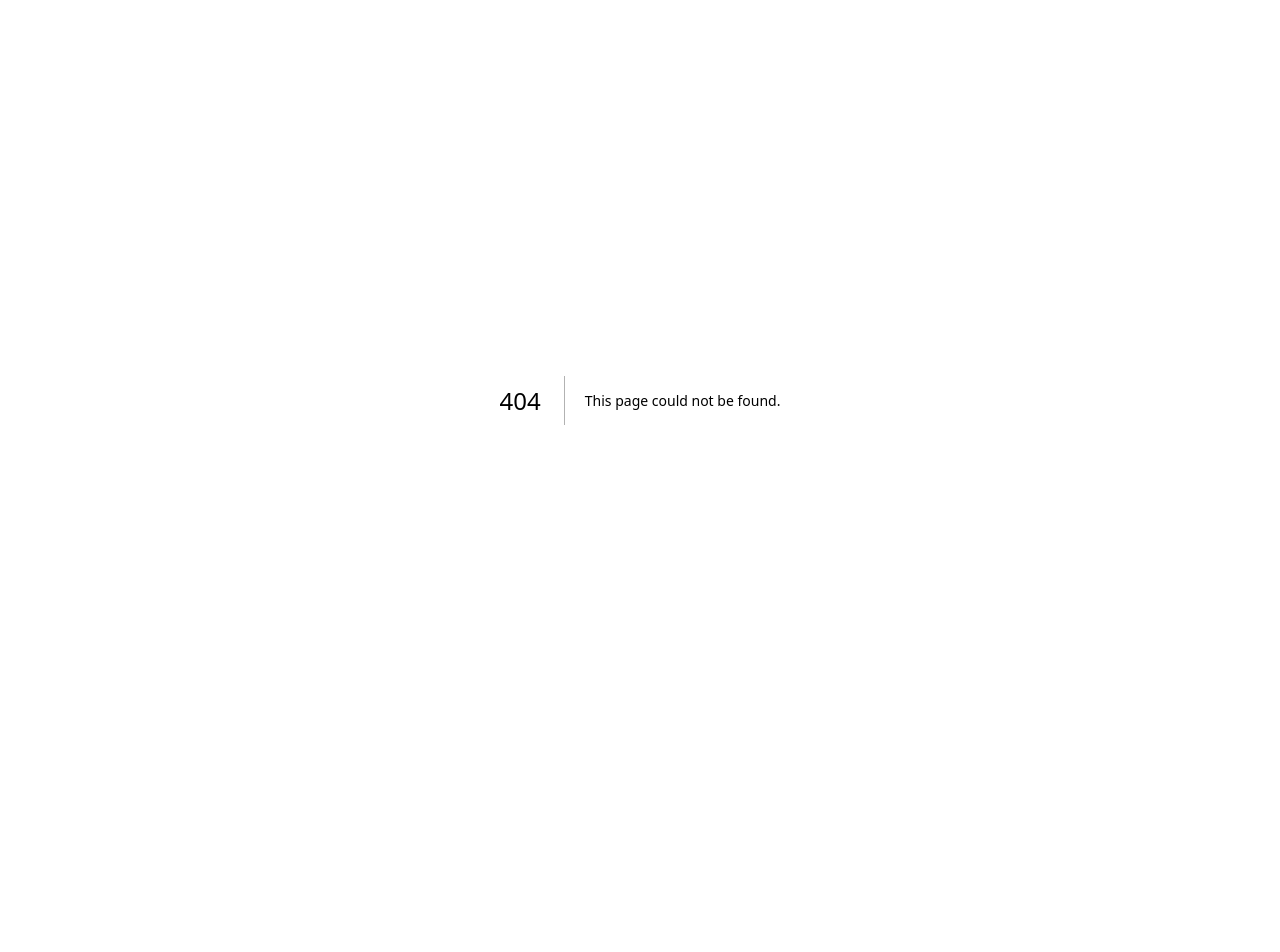
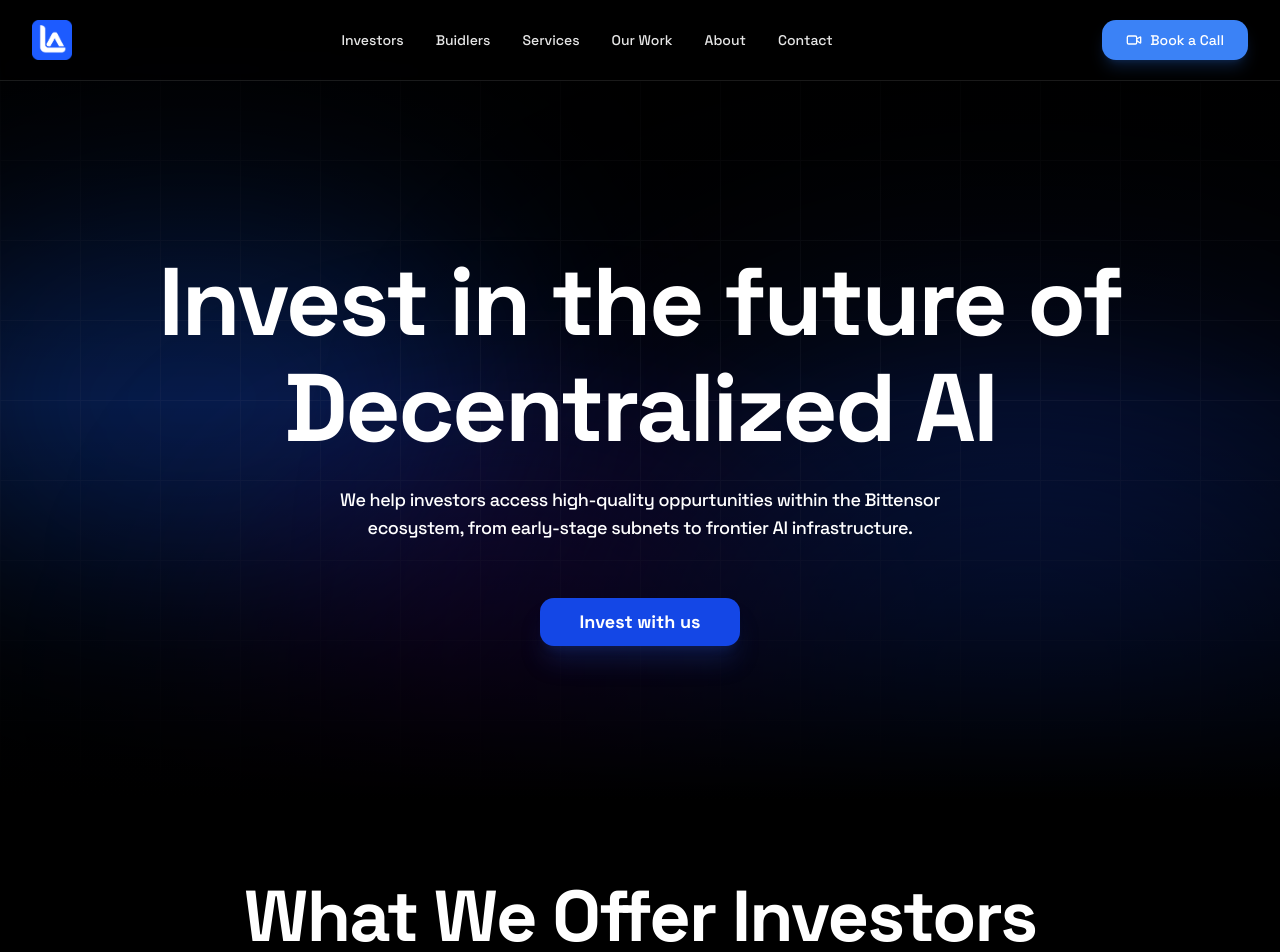
Before and after one commit to sagarregmi2056/lamida-frontend, a Next.js app: page /investors in a window 1280 px wide. Before the commit this address had no page. Shown: the top 952 px of the page. Before the commit the page ends 800 px from the top, so only its background shows below. Built offline with nearby package versions, Linux system fonts and the light colour scheme.

Commit message:
initiated investors page

```diff
--- /dev/null
+++ b/app/investors/page.tsx
@@ -0,0 +1,21 @@
+ import Navigation from "@/components/Navigation";
+ import Footer from "@/components/Footer";
+ import Hero from "@/components/InvestorsHero";
+ import WhatWeOffer from "@/components/CardGridSection";
+ export default function InvestorsPage() {
+   return (
+    <main className="relative min-h-screen bg-black overflow-x-hidden">
+       <Navigation />
+      <Hero />
+        <WhatWeOffer title="What We Offer Investors"
+  imageDir="/investors"
+  cardTitles={[
+    "Curated Access to Bittensor Subnets",
+    "Transparent Performance Insights",
+    "Due Diligence & technical evaluation",
+    "Long-term ecosystem alignment"
+  ]} />
+      <Footer />
+    </main>
+  );
+}
--- /dev/null
+++ b/components/CardGridSection.jsx
@@ -0,0 +1,40 @@
+export default function CardGridSection({ title, imageDir, cardTitles }) {
+  return (
+    <section className="px-12 py-20 text-white">
+      {/* Heading */}
+      <h2 className="text-5xl md:text-6xl lg:text-7xl font-bold text-center tracking-tight mb-20">
+        {title}
+      </h2>
+
+      {/* Card Grid */}
+      <div className="flex justify-center w-full">
+        <div className="grid grid-cols-1 md:grid-cols-2 gap-x-10 gap-y-10">
+          {cardTitles.map((cardTitle, idx) => (
+            <div
+              key={cardTitle}
+              className="
+                w-[617px]
+                h-[356px]
+                border
+                border-gray-700
+                rounded-[15.74px]
+                p-6
+                flex
+                flex-col
+              "
+            >
+              <div className="h-100 bg-black-200 flex items-center justify-center mb-6">
+                {/* Use separate image directory for different pages and save img as 1.png, 2.png, etc. */}
+                <img src={`${imageDir}/${idx + 1}.png`} alt={cardTitle} className="h-44 object-contain" />
+              </div>
+
+              <h3 className="text-xl font-semibold text-center mt-auto">
+                {cardTitle}
+              </h3>
+            </div>
+          ))}
+        </div>
+      </div>
+    </section>
+  );
+}
--- /dev/null
+++ b/components/InvestorsHero.tsx
@@ -0,0 +1,60 @@
+import Link from "next/link";
+import { ChevronRight, Sparkles } from "lucide-react";
+import { cn } from "@/lib/utils";
+import { AnimatedGradientText } from "./ui/animated-gradient-text";
+
+
+export default function Hero() {
+  return (
+    <section className="relative min-h-screen flex items-center justify-center px-6 lg:px-8 pt-24 overflow-hidden text-center">
+      {/* Background Gradients & Effects */}
+      <div className="absolute inset-0 z-0">
+        {/* Dark Mesh Gradients - deep blue and purple glows */}
+        <div className="absolute top-[20%] -left-[10%] w-[50%] h-[60%] bg-blue-600/30 blur-[120px] rounded-full" />
+        <div className="absolute bottom-[-10%] left-[20%] w-[40%] h-[50%] bg-purple-700/20 blur-[120px] rounded-full" />
+        <div className="absolute bottom-[-20%] -right-[10%] w-[60%] h-[70%] bg-blue-700/40 blur-[150px] rounded-full" />
+
+        {/* Grid Pattern Overlay - Visible from top center, fades as light blue gradient appears */}
+        <div
+          className="absolute inset-0 opacity-[0.12]"
+          style={{
+            backgroundImage: 'linear-gradient(rgb(122, 120, 134) 1px, transparent 1px), linear-gradient(90deg,rgb(101, 102, 118) 1px, transparent 1px)',
+            backgroundSize: '80px 80px',
+            maskImage: 'radial-gradient(ellipse 150% 200% at 50% 0%, rgba(0,0,0,1) 0%, rgba(0,0,0,0.9) 20%, rgba(0,0,0,0.6) 40%, rgba(0,0,0,0.3) 60%, transparent 80%)',
+            WebkitMaskImage: 'radial-gradient(ellipse 150% 200% at 50% 0%, rgba(0,0,0,1) 0%, rgba(0,0,0,0.9) 20%, rgba(0,0,0,0.6) 40%, rgba(0,0,0,0.3) 60%, transparent 80%)'
+          }}
+        />
+
+        {/* Subtle radial overlay for depth */}
+        <div className="absolute inset-0 bg-gradient-to-b from-black via-transparent to-black" />
+      </div>
+
+      {/* Content */}
+      <div className="relative z-10 max-w-5xl mx-auto flex flex-col items-center space-y-3 md:space-y-4">
+
+
+        {/* Main Title */}
+        <h1 className="text-5xl md:text-7xl lg:text-8xl font-extrabold tracking-tight leading-[1.1] text-white">
+          Invest in the future of Decentralized AI
+        </h1>
+
+
+        {/* Description */}
+        <p className="text-white text-base md:text-lg max-w-2xl font-medium tracking-tight pt-2">
+          We help investors access high-quality oppurtunities within the Bittensor ecosystem, from early-stage subnets to frontier AI infrastructure.
+        </p>
+
+        {/* Action Buttons */}
+        <div className="flex flex-col sm:flex-row items-center gap-4 pt-8 md:pt-10">
+          <Link
+            href="#invest"
+            className="w-full sm:w-auto px-10 py-2.5 bg-blue-700 hover:bg-blue-600 text-white rounded-xl font-bold text-lg transition-all transform hover:scale-[1.02] shadow-xl shadow-blue-900/30"
+          >
+            Invest with us
+          </Link>
+        </div>
+      </div>
+
+    </section>
+  );
+}
--- a/components/Navigation.tsx
+++ b/components/Navigation.tsx
@@ -6,7 +6,7 @@ import Image from "next/image";
 import { Video } from "lucide-react";
 
 const navLinks = [
-  { href: "#investors", label: "Investors" },
+  { href: "/investors", label: "Investors" },
   { href: "#buidlers", label: "Buidlers" },
   { href: "#services", label: "Services" },
   { href: "#our-work", label: "Our Work" },
```
